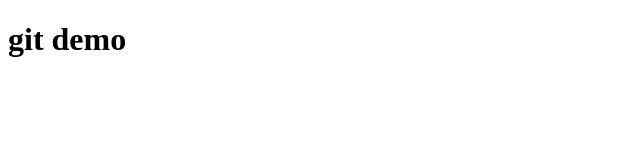
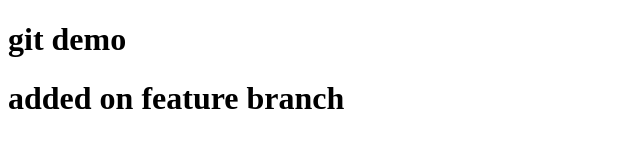
Before and after one commit to RohitGaikwad/gitdemo, a plain HTML site: page index.html in a window 1280 px wide. Shown: the whole page, without its empty margins (0-640 px from the left). Drawn offline with Linux system fonts and the light colour scheme.

Commit message:
added new line

```diff
--- a/index.html
+++ b/index.html
@@ -5,5 +5,6 @@
 </head>
 <body>
 <h1>git demo</h1>
+<h1>added on feature branch</h1>
 </body>
 </html>
```
